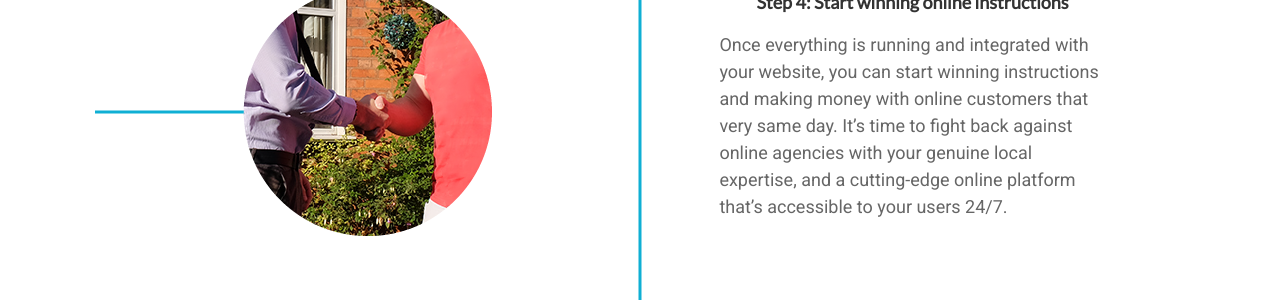
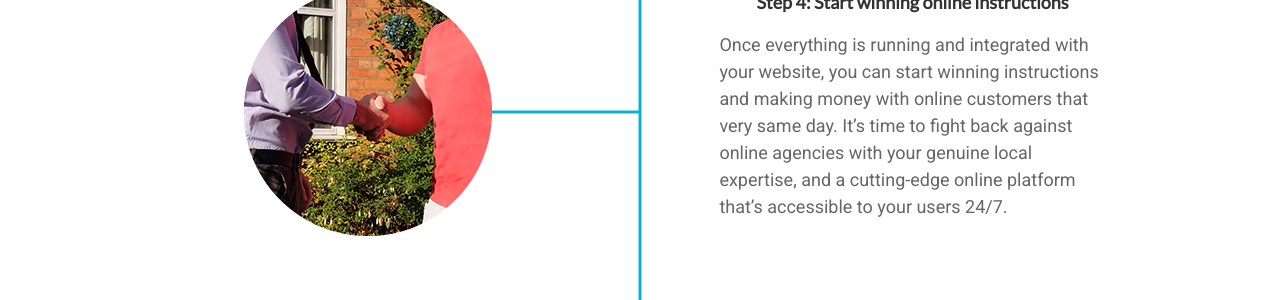
Before and after one commit to hystreet/hystreet.github.io, a Jekyll site: the page built from support/getting-started/index.html, in a window 1280 px wide. Shown: the part 1266-1566 px from the top of the page. Built offline with Jekyll 4.4.1, drawn with Linux system fonts in a browser that asks for light colours; some web fonts are replaced; a script that is not in the unit is left out.

Commit message:
Update index.html

```diff
--- a/support/getting-started/index.html
+++ b/support/getting-started/index.html
@@ -54,7 +54,7 @@ content_type: 'gettingstarted'
         </div>
               <div class="large-12 columns">
                            <div class="large-6 columns left layout-text">
-              <div class="getting-started__wrap">
+              <div class="getting-started__wrap-right">
                 <img src="/images/gs-handshake.png">
               </div>
           </div>
```
